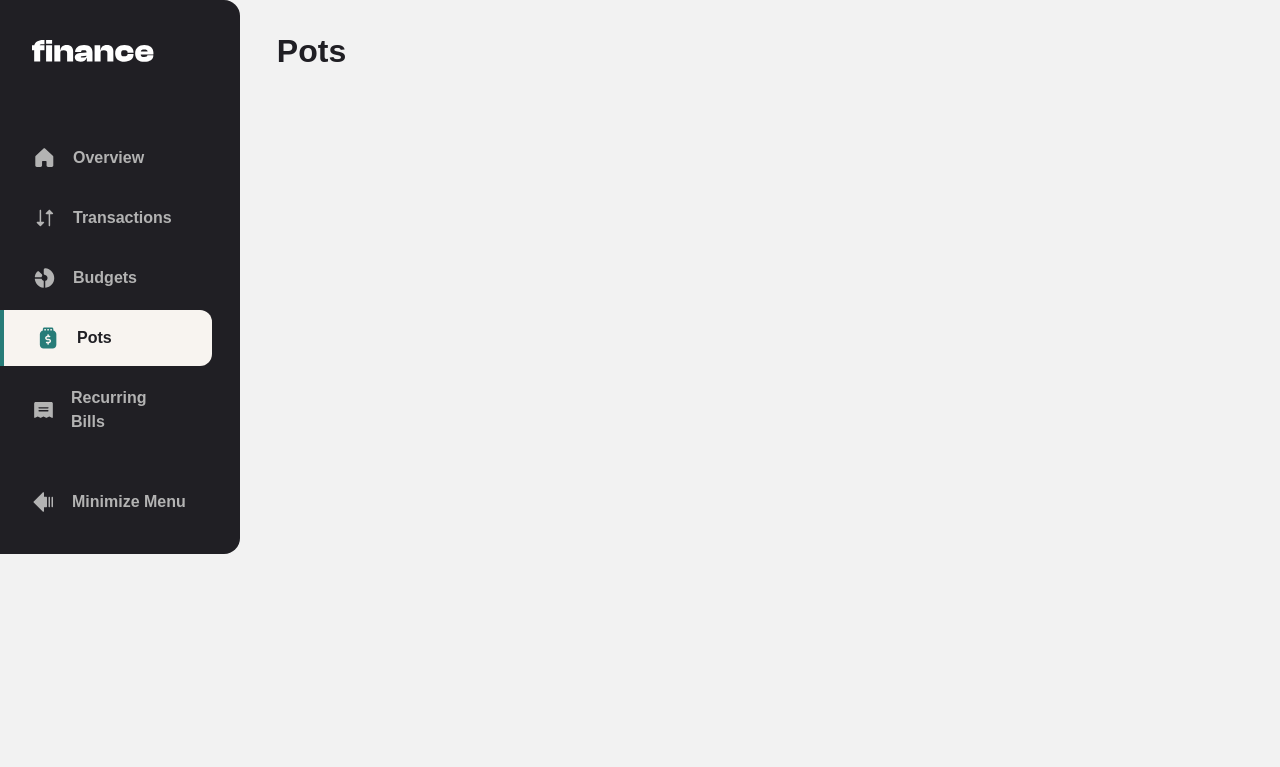
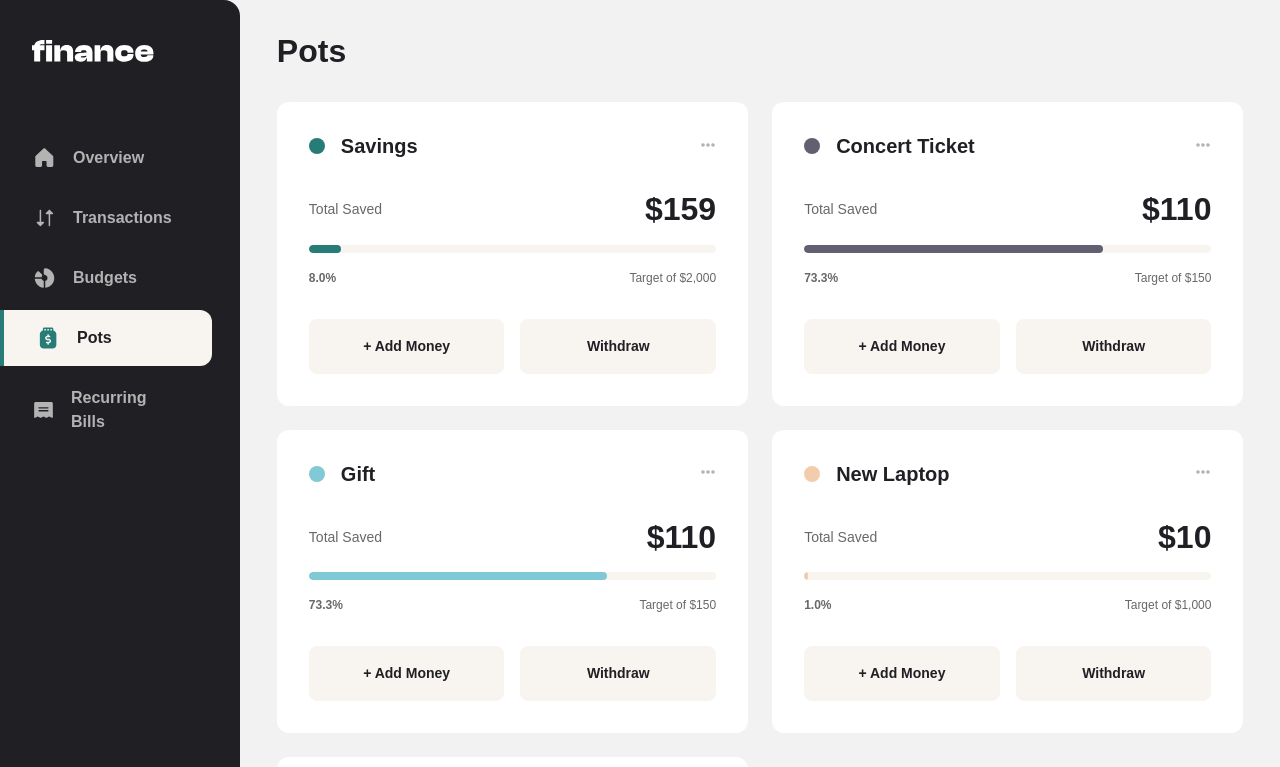
Before and after one commit to Belousmind/personal-finance-app, a Next.js app: page /pots in a window 1280 px wide. Shown: the top 767 px of the page. Built offline with nearby package versions, Linux system fonts and the light colour scheme.

Commit message:
feat: add basic layouts of transactions page pots

```diff
--- a/src/app/pots/page.tsx
+++ b/src/app/pots/page.tsx
@@ -1,5 +1,62 @@
 import MainContent from "@/components/main-content";
+import ColorTitle from "@/components/color-title";
+import Button from "@/components/button";
+import getPercentage from "@/utils/get-percentage";
+import { formatUSD } from "@/utils/format-сurrency";
+
+import styles from "./style.module.scss";
+
+import data from "../../../data.json";
+
+const { pots } = data;
 
 export default function Page() {
-  return <MainContent text="Pots"></MainContent>;
+  return (
+    <MainContent text="Pots">
+      <div className={styles.potsContainer}>
+        {pots.map((pot) => (
+          <Pot
+            key={pot.name}
+            title={pot.name}
+            theme={pot.theme}
+            amount={pot.total}
+            target={pot.target}
+          />
+        ))}
+      </div>
+    </MainContent>
+  );
 }
+
+type PotProps = {
+  title: string;
+  theme: string;
+  amount: number;
+  target: number;
+};
+
+function Pot({ title, theme, amount, target }: PotProps) {
+  const precent = getPercentage(amount, target);
+
+  return (
+    <div className={styles.pot}>
+      <ColorTitle title={title} color={theme} />
+
+      <div className={styles.potChart}>
+        <span className={styles.potTotal}>Total Saved</span>
+        <span className={styles.potAmount}>${amount.toFixed()}</span>
+        <div className={styles.potBar}>
+          <div
+            className={styles.potBarPrecent}
+            style={{ backgroundColor: theme, width: precent }}
+          ></div>
+        </div>
+        <span className={styles.potPrecent}>{precent}</span>
+        <span className={styles.potTarget}>Target of {formatUSD(target)}</span>
+      </div>
+
+      <Button text="+ Add Money" variant="secondary" />
+      <Button text="Withdraw" variant="secondary" />
+    </div>
+  );
+}
--- /dev/null
+++ b/src/app/pots/style.module.scss
@@ -0,0 +1,71 @@
+@use "../../styles/variables" as *;
+@use "../../styles/mixins" as *;
+
+.potsContainer {
+  display: grid;
+  gap: $spacing-300;
+
+  @media screen and (min-width: 760px) {
+    grid-template-columns: repeat(2, 1fr);
+  }
+}
+
+.pot {
+  @include white-background;
+  padding: clamp($spacing-250, 4.17vw, $spacing-400);
+
+  display: grid;
+
+  grid-template-columns: repeat(2, 1fr);
+  row-gap: $spacing-400;
+  column-gap: $spacing-200;
+}
+
+.potChart {
+  grid-column: span 2;
+  display: grid;
+  grid-template-columns: auto auto;
+  row-gap: $spacing-200;
+  align-items: center;
+
+  color: $grey-500;
+}
+
+.potTotal {
+  @include text-preset-4;
+  text-transform: capitalize;
+  justify-self: start;
+}
+
+.potAmount {
+  @include text-preset-1;
+  color: $grey-900;
+  justify-self: end;
+}
+
+.potPrecent {
+  @include text-preset-5-bold;
+  justify-self: start;
+}
+
+.potTarget {
+  @include text-preset-5;
+  justify-self: end;
+}
+
+.potBar {
+  grid-column: span 2;
+  border-radius: $spacing-50;
+  background: $beige-100;
+  width: 100%;
+  height: $spacing-100;
+  position: relative;
+  overflow: hidden;
+}
+
+.potBarPrecent {
+  position: absolute;
+  border-radius: $spacing-50;
+  height: 100%;
+
+}
--- /dev/null
+++ b/src/components/color-title/index.tsx
@@ -0,0 +1,38 @@
+import styles from "./style.module.scss";
+
+type ColorTitleProps = {
+  color: string;
+  title: string;
+};
+
+export default function ColorTitle({ color, title }: ColorTitleProps) {
+  return (
+    <div className={styles.container}>
+      <div
+        className={styles.colorCircle}
+        style={{ backgroundColor: color }}
+      ></div>
+      <span className={styles.title}>{title}</span>
+      <button className={styles.button}>
+        <OptionsIcon />
+      </button>
+    </div>
+  );
+}
+
+function OptionsIcon() {
+  return (
+    <svg
+      xmlns="http://www.w3.org/2000/svg"
+      width="16"
+      height="16"
+      viewBox="0 0 16 16"
+      fill="none"
+    >
+      <path
+        d="M9.75 8C9.75 8.34612 9.64736 8.68446 9.45507 8.97225C9.26278 9.26003 8.98947 9.48434 8.6697 9.61679C8.34993 9.74924 7.99806 9.7839 7.65859 9.71637C7.31913 9.64885 7.00731 9.48218 6.76256 9.23744C6.51782 8.9927 6.35115 8.68087 6.28363 8.34141C6.2161 8.00194 6.25076 7.65007 6.38321 7.3303C6.51567 7.01053 6.73997 6.73722 7.02775 6.54493C7.31554 6.35264 7.65388 6.25 8 6.25C8.46413 6.25 8.90925 6.43437 9.23744 6.76256C9.56563 7.09075 9.75 7.53587 9.75 8ZM3 6.25C2.65388 6.25 2.31554 6.35264 2.02775 6.54493C1.73997 6.73722 1.51566 7.01053 1.38321 7.3303C1.25076 7.65007 1.2161 8.00194 1.28363 8.34141C1.35115 8.68087 1.51782 8.9927 1.76256 9.23744C2.00731 9.48218 2.31913 9.64885 2.65859 9.71637C2.99806 9.7839 3.34993 9.74924 3.6697 9.61679C3.98947 9.48434 4.26278 9.26003 4.45507 8.97225C4.64737 8.68446 4.75 8.34612 4.75 8C4.75 7.53587 4.56563 7.09075 4.23744 6.76256C3.90925 6.43437 3.46413 6.25 3 6.25ZM13 6.25C12.6539 6.25 12.3155 6.35264 12.0278 6.54493C11.74 6.73722 11.5157 7.01053 11.3832 7.3303C11.2508 7.65007 11.2161 8.00194 11.2836 8.34141C11.3512 8.68087 11.5178 8.9927 11.7626 9.23744C12.0073 9.48218 12.3191 9.64885 12.6586 9.71637C12.9981 9.7839 13.3499 9.74924 13.6697 9.61679C13.9895 9.48434 14.2628 9.26003 14.4551 8.97225C14.6474 8.68446 14.75 8.34612 14.75 8C14.75 7.77019 14.7047 7.54262 14.6168 7.3303C14.5288 7.11798 14.3999 6.92507 14.2374 6.76256C14.0749 6.60006 13.882 6.47116 13.6697 6.38321C13.4574 6.29526 13.2298 6.25 13 6.25Z"
+        fill="currentColor"
+      />
+    </svg>
+  );
+}
--- /dev/null
+++ b/src/components/color-title/style.module.scss
@@ -0,0 +1,28 @@
+@use "../../styles/variables" as *;
+@use "../../styles/mixins" as *;
+
+.container {
+  display: grid;
+  grid-template-columns: auto 1fr auto;
+  align-items: center;
+  gap: $spacing-200;
+  grid-column: span 2;
+}
+
+.colorCircle {
+  width: $spacing-200;
+  height: $spacing-200;
+  border-radius: 50%;
+}
+
+.title {
+  @include text-preset-2;
+  color: $grey-900;
+}
+
+.button {
+  border: none;
+  outline: none;
+  background-color: transparent;
+  color: $grey-300;
+}
--- /dev/null
+++ b/src/utils/format-сurrency.ts
@@ -0,0 +1,7 @@
+export function formatUSD(value: number): string {
+  return value.toLocaleString("en-US", {
+    style: "currency",
+    currency: "USD",
+    maximumFractionDigits: 0,
+  });
+}
--- /dev/null
+++ b/src/utils/get-percentage.ts
@@ -0,0 +1,6 @@
+export default function getPercentage(current: number, total: number): string {
+  if (total === 0) return "0%";
+
+  const percentage = (current / total) * 100;
+  return `${percentage.toFixed(1)}%`;
+}
```
